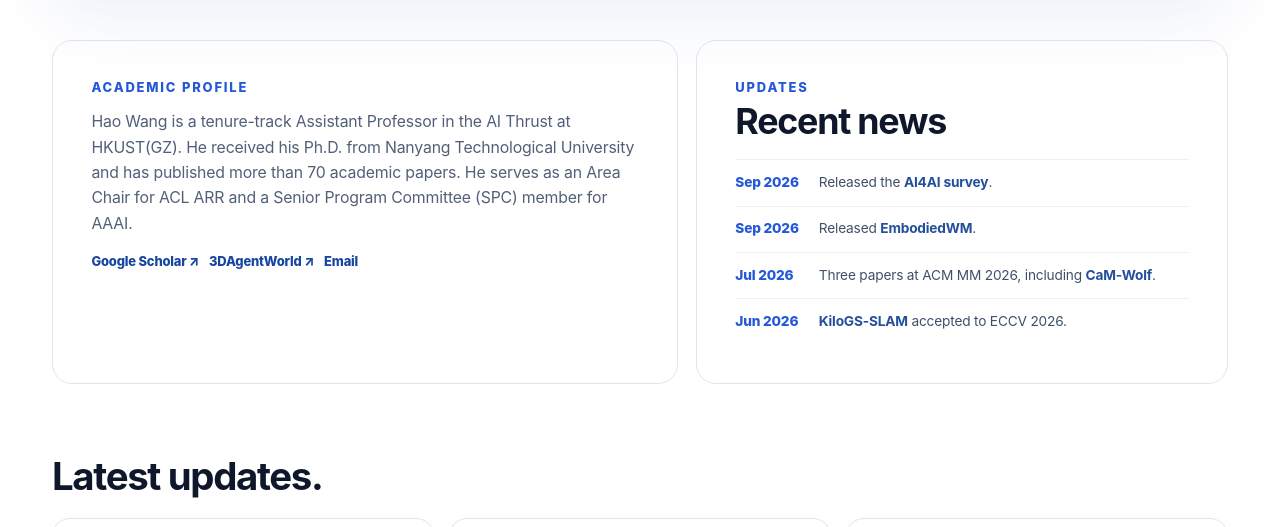
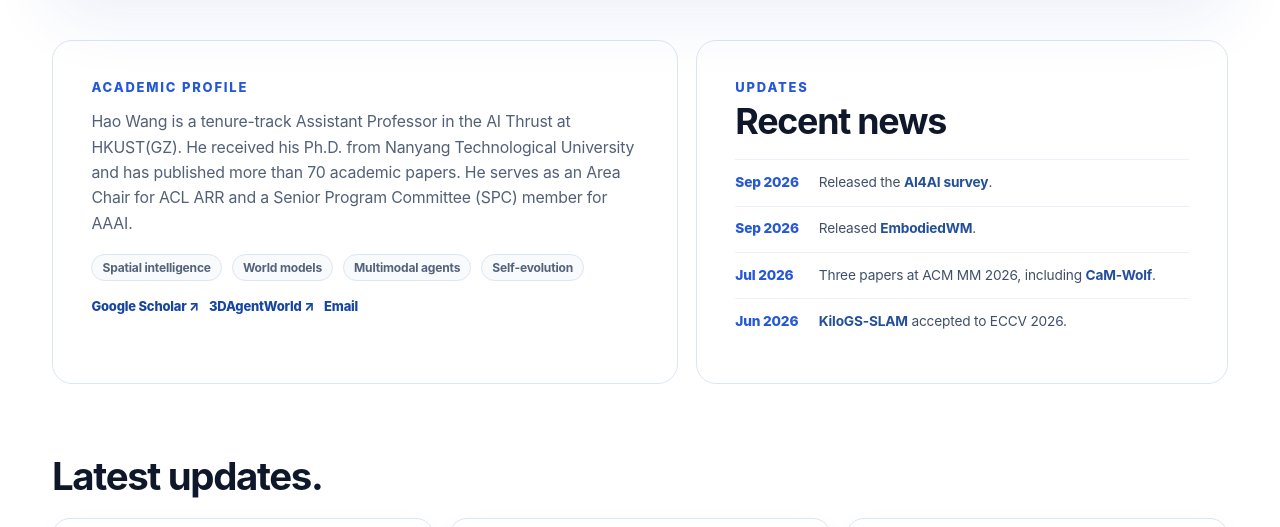
Before and after one commit to hwang1996/hwang1996.github.io, a Jekyll site: the page built from _pages/about.md, in a window 1280 px wide and 900 px high, scrolled down 591 px, cut to the strip 0-527 px from the top of the window. Built offline with Jekyll 4.4.1, drawn with Linux system fonts in a browser that asks for light colours.

Commit message:
Redesign homepage

```diff
--- a/_pages/about.md
+++ b/_pages/about.md
@@ -35,6 +35,9 @@ redirect_from:
       <article class="rh-panel rh-panel--bio">
         <span class="rh-kicker">Academic profile</span>
         <p>Hao Wang is a tenure-track Assistant Professor in the AI Thrust at HKUST(GZ). He received his Ph.D. from Nanyang Technological University and has published more than 70 academic papers. He serves as an Area Chair for ACL ARR and a Senior Program Committee (SPC) member for AAAI.</p>
+        <div class="rh-interest-list" aria-label="Research interests">
+          <span>Spatial intelligence</span><span>World models</span><span>Multimodal agents</span><span>Self-evolution</span>
+        </div>
         <div class="rh-academic-links">
           <a href="https://scholar.google.com/citations?user=856zi9EAAAAJ&amp;hl=en" target="_blank" rel="noopener noreferrer">Google Scholar ↗</a>
           <a href="https://github.com/3DAgentWorld" target="_blank" rel="noopener noreferrer">3DAgentWorld ↗</a>
```
